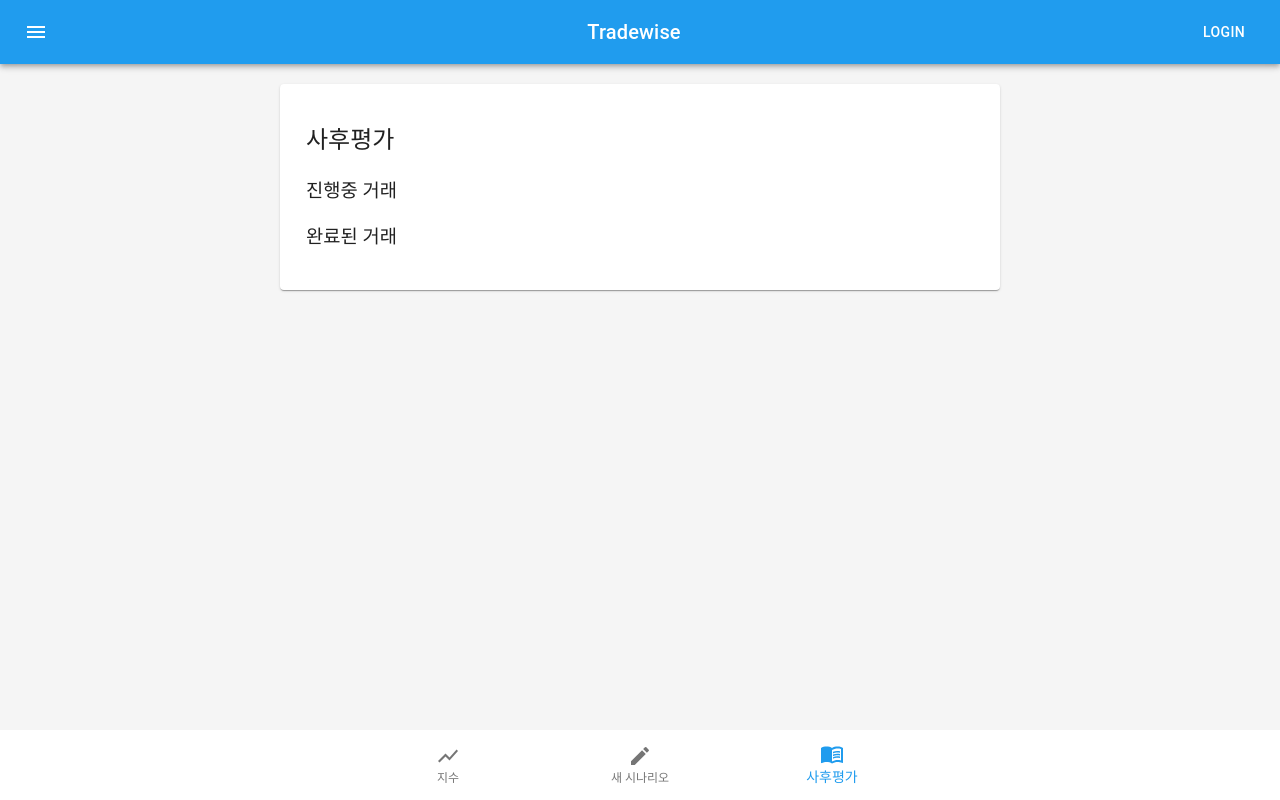
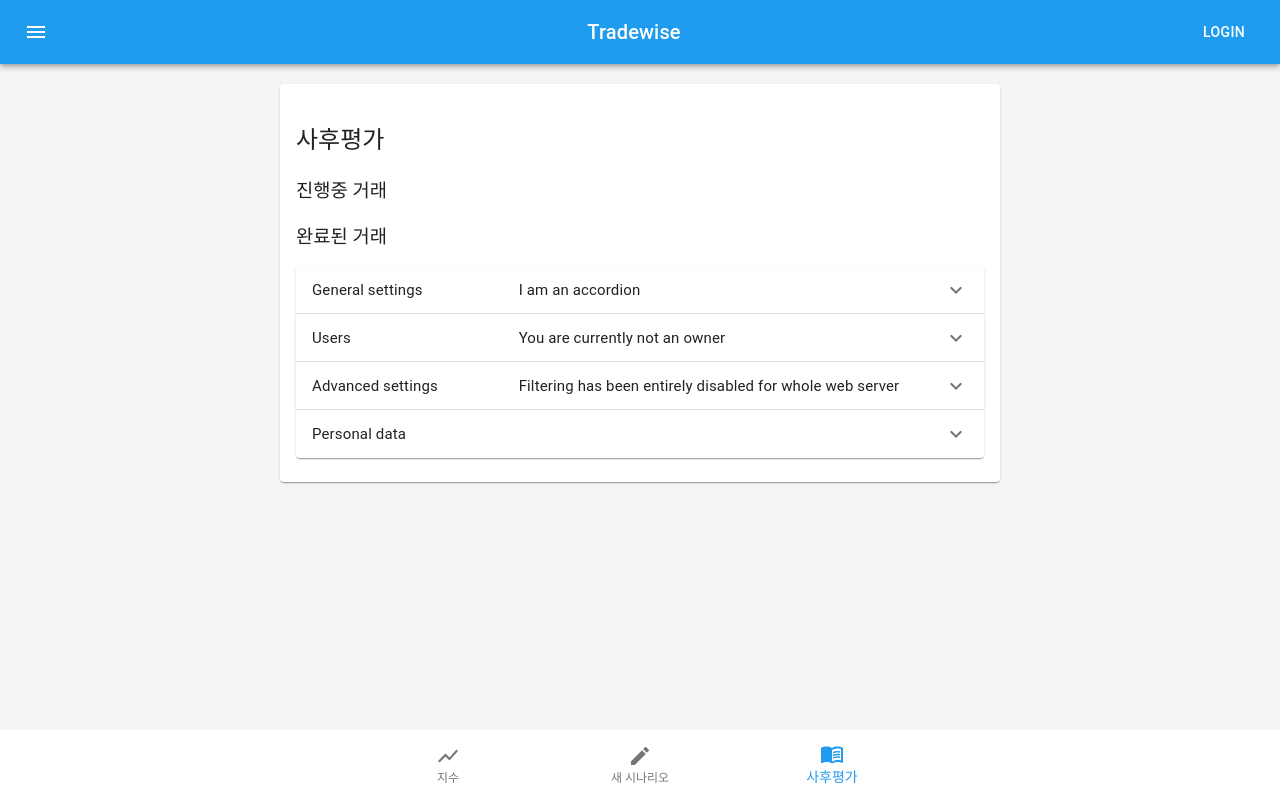
Before and after one commit to freewizard20/boilerplate, a React (Create React App) app: page /feedback in a window 1280 px wide. Built offline with nearby package versions, Linux system fonts and the light colour scheme.

Commit message:
playing around with the panel element

```diff
--- /dev/null
+++ b/src/components/feedback/ControlledAccordions.js
@@ -0,0 +1,117 @@
+import React from "react";
+import { makeStyles } from "@material-ui/core/styles";
+import Accordion from "@material-ui/core/Accordion";
+import AccordionDetails from "@material-ui/core/AccordionDetails";
+import AccordionSummary from "@material-ui/core/AccordionSummary";
+import Typography from "@material-ui/core/Typography";
+import ExpandMoreIcon from "@material-ui/icons/ExpandMore";
+
+const useStyles = makeStyles((theme) => ({
+  root: {
+    width: "100%",
+  },
+  heading: {
+    fontSize: theme.typography.pxToRem(15),
+    flexBasis: "33.33%",
+    flexShrink: 0,
+  },
+  secondaryHeading: {
+    fontSize: theme.typography.pxToRem(15),
+  },
+}));
+
+export default function ControlledAccordions() {
+  const classes = useStyles();
+  const [expanded, setExpanded] = React.useState(false);
+
+  const handleChange = (panel) => (event, isExpanded) => {
+    setExpanded(isExpanded ? panel : true);
+  };
+
+  return (
+    <div className={classes.root}>
+      <Accordion
+        expanded={expanded === "panel1"}
+        onChange={handleChange("panel1")}
+      >
+        <AccordionSummary
+          expandIcon={<ExpandMoreIcon />}
+          aria-controls="panel1bh-content"
+          id="panel1bh-header"
+        >
+          <Typography className={classes.heading}>General settings</Typography>
+          <Typography className={classes.secondaryHeading}>
+            I am an accordion
+          </Typography>
+        </AccordionSummary>
+        <AccordionDetails>
+          <Typography>
+            Nulla facilisi. Phasellus sollicitudin nulla et quam mattis feugiat.
+            Aliquam eget maximus est, id dignissim quam.
+          </Typography>
+        </AccordionDetails>
+      </Accordion>
+      <Accordion
+        expanded={expanded === "panel2"}
+        onChange={handleChange("panel2")}
+      >
+        <AccordionSummary
+          expandIcon={<ExpandMoreIcon />}
+          aria-controls="panel2bh-content"
+          id="panel2bh-header"
+        >
+          <Typography className={classes.heading}>Users</Typography>
+          <Typography className={classes.secondaryHeading}>
+            You are currently not an owner
+          </Typography>
+        </AccordionSummary>
+        <AccordionDetails>
+          <Typography>
+            Donec placerat, lectus sed mattis semper, neque lectus feugiat
+            lectus, varius pulvinar diam eros in elit. Pellentesque convallis
+            laoreet laoreet.
+          </Typography>
+        </AccordionDetails>
+      </Accordion>
+      <Accordion
+        expanded={expanded === "panel3"}
+        onChange={handleChange("panel3")}
+      >
+        <AccordionSummary
+          expandIcon={<ExpandMoreIcon />}
+          aria-controls="panel3bh-content"
+          id="panel3bh-header"
+        >
+          <Typography className={classes.heading}>Advanced settings</Typography>
+          <Typography className={classes.secondaryHeading}>
+            Filtering has been entirely disabled for whole web server
+          </Typography>
+        </AccordionSummary>
+        <AccordionDetails>
+          <Typography>
+            Nunc vitae orci ultricies, auctor nunc in, volutpat nisl. Integer
+            sit amet egestas eros, vitae egestas augue. Duis vel est augue.
+          </Typography>
+        </AccordionDetails>
+      </Accordion>
+      <Accordion
+        expanded={expanded === "panel4"}
+        onChange={handleChange("panel4")}
+      >
+        <AccordionSummary
+          expandIcon={<ExpandMoreIcon />}
+          aria-controls="panel4bh-content"
+          id="panel4bh-header"
+        >
+          <Typography className={classes.heading}>Personal data</Typography>
+        </AccordionSummary>
+        <AccordionDetails>
+          <Typography>
+            Nunc vitae orci ultricies, auctor nunc in, volutpat nisl. Integer
+            sit amet egestas eros, vitae egestas augue. Duis vel est augue.
+          </Typography>
+        </AccordionDetails>
+      </Accordion>
+    </div>
+  );
+}
--- a/src/components/feedback/Feedback.js
+++ b/src/components/feedback/Feedback.js
@@ -1,16 +1,14 @@
 import React from "react";
 import { makeStyles } from "@material-ui/core/styles";
 import Card from "@material-ui/core/Card";
-import CardActions from "@material-ui/core/CardActions";
 import CardContent from "@material-ui/core/CardContent";
-import Button from "@material-ui/core/Button";
+import AddIcon from "@material-ui/icons/Add";
+import Accordion from "@material-ui/core/Accordion";
+import AccordionDetails from "@material-ui/core/AccordionDetails";
+import AccordionSummary from "@material-ui/core/AccordionSummary";
 import Typography from "@material-ui/core/Typography";
-import Container from "@material-ui/core/Container";
-import Divider from "@material-ui/core/Divider";
-import CreateIcon from "@material-ui/icons/Create";
-import TextField from "@material-ui/core/TextField";
-import Fab from "@material-ui/core/Fab";
-import AddIcon from "@material-ui/icons/Add";
+import ExpandMoreIcon from "@material-ui/icons/ExpandMore";
+import ControlledAccordions from "./ControlledAccordions";
 
 const useStyles = makeStyles({
   root: {
@@ -45,18 +43,23 @@
   },
 });
 
-export default function SimpleCard() {
+export default function Feedback() {
   const classes = useStyles();
+  const [expanded, setExpanded] = React.useState(false);
+
+  const handleChange = (panel) => (event, isExpanded) => {
+    setExpanded(isExpanded ? panel : false);
+  };
 
   return (
     <>
       <Card className={classes.root}>
         <CardContent>
-          <div className="my-container">
-            <h2 className="title">사후평가</h2>
-            <h3 className="subtitle">진행중 거래</h3>
-            <h3 className="subtitle">완료된 거래</h3>
-          </div>
+          <h2 className="title">사후평가</h2>
+          <h3 className="subtitle">진행중 거래</h3>
+
+          <h3 className="subtitle">완료된 거래</h3>
+          <ControlledAccordions />
         </CardContent>
       </Card>
     </>
--- a/src/components/index/Index.js
+++ b/src/components/index/Index.js
@@ -25,7 +25,7 @@
   },
 });
 
-export default function SimpleCard() {
+export default function Index() {
   const classes = useStyles();
 
   return (
--- a/src/components/input/Input.js
+++ b/src/components/input/Input.js
@@ -46,7 +46,7 @@
   },
 });
 
-export default function SimpleCard() {
+export default function Input() {
   const classes = useStyles();
 
   return (
```
